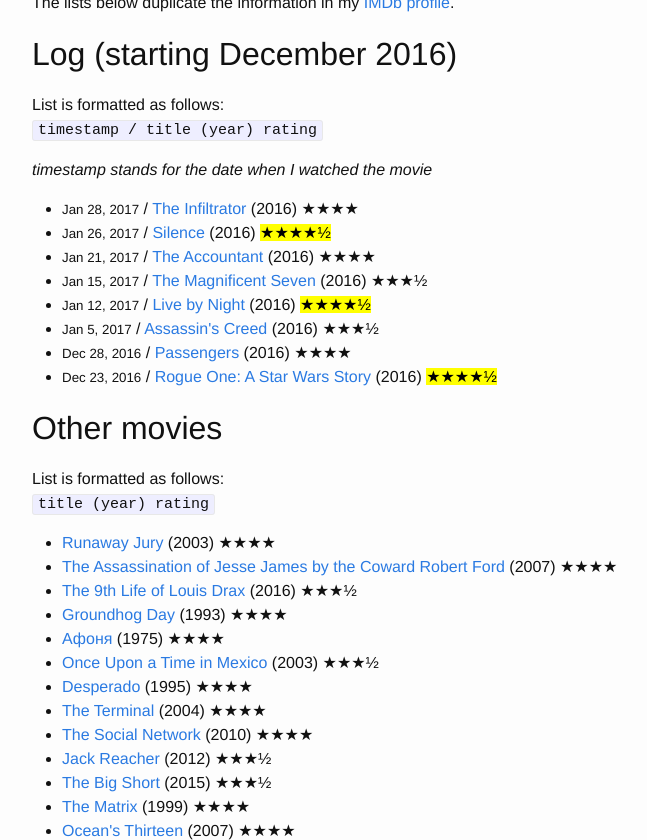
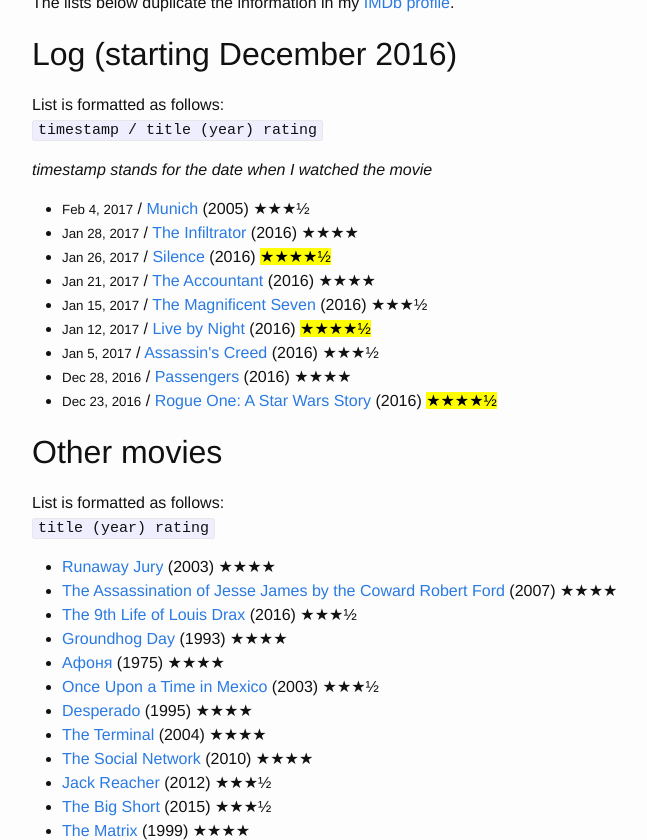
Before and after one commit to aspyatkin/personal-website, a Jekyll site: the page built from movie-list.md, in a window 1280 px wide and 900 px high, scrolled down 452 px, cut to the strip 60-900 px from the top of the window. Shown: the whole strip, without its empty margins (238-885 px from the left). Built offline with Jekyll 4.4.1, drawn with Linux system fonts in a browser that asks for light colours.

Commit message:
Update movie list

```diff
--- a/movie-list.md
+++ b/movie-list.md
@@ -5,6 +5,12 @@
 permalink: /movie-list/
 top_ndx: 3
 log_list:
+  - date: 'Feb 4, 2017'
+    title: 'Munich'
+    year: 2005
+    rating: 3.5
+    url: 'http://www.imdb.com/title/tt0408306/'
+
   - date: 'Jan 28, 2017'
     title: 'The Infiltrator'
     year: 2016
```
